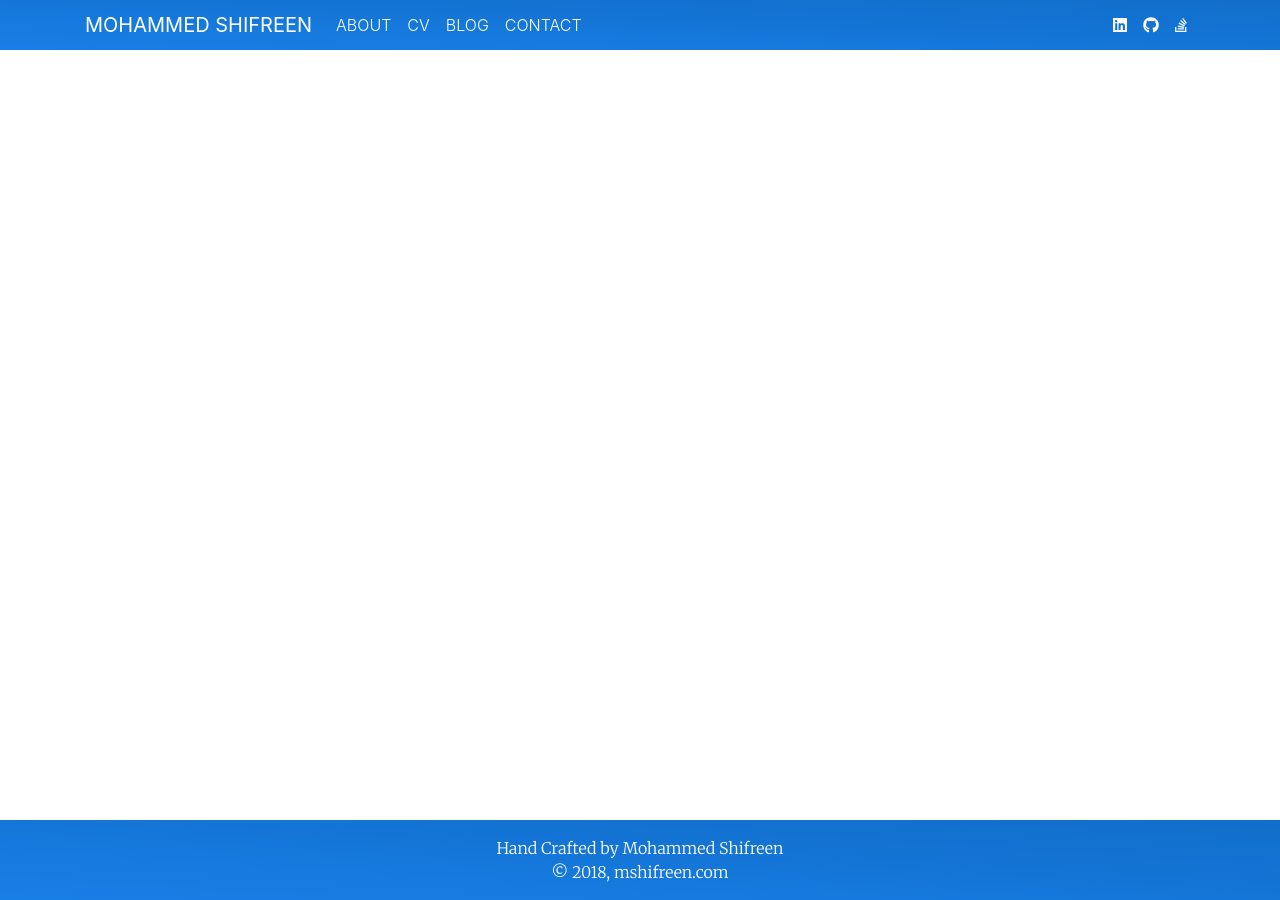
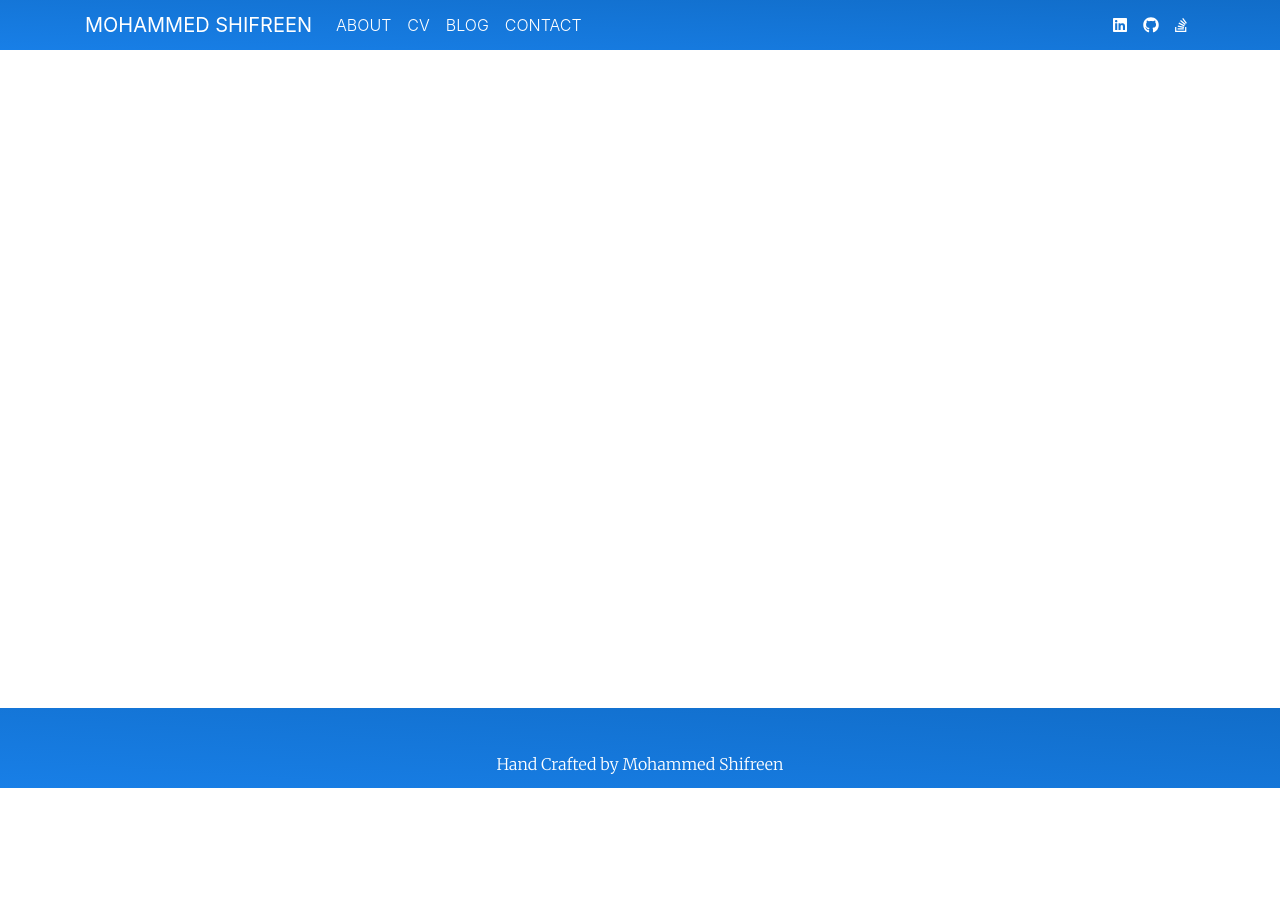
Before and after one commit to Shifrin/shifrin.github.io, a Jekyll site: the page built from blog/index.html, in a window 1280 px wide and 900 px high, scrolled down 112 px. Built offline with Jekyll 4.4.1, drawn with Linux system fonts in a browser that asks for light colours; nearby versions of some CDN libraries.

Commit message:
Style updated

```diff
--- a/assets/css/style.css
+++ b/assets/css/style.css
@@ -1,9 +1,14 @@
 @import url('https://fonts.googleapis.com/css?family=Merriweather:300,400,700');
 
+html {
+    position: relative;
+    min-height: 100%;
+}
 body {
     font-family: 'Merriweather', serif;
     color: #333;
     font-weight: 300;
+    margin-bottom: 80px;
 }
 .h1, .h2, .h3, .h4, .h5, .h6, h1, h2, h3, h4, h5, h6 {
     font-family: 'Merriweather', serif;
@@ -150,9 +155,11 @@
 
 /* Footer */
 .site-footer {
-    position: fixed;
+    position: absolute;
     bottom: 0;
     width: 100%;
+    height: 80px;
+    line-height: 80px;
     background: #187fe7;  /* fallback for old browsers */
     background: -webkit-linear-gradient(to top right, #187fe7, #116dc9); /* Chrome 10-25, Safari 5.1-6 */
     background: linear-gradient(to top right, #187fe7, #116dc9); /* W3C, IE 10+/ Edge, Firefox 16+, Chrome 26+, Opera 12+, Safari 7+ */
```
